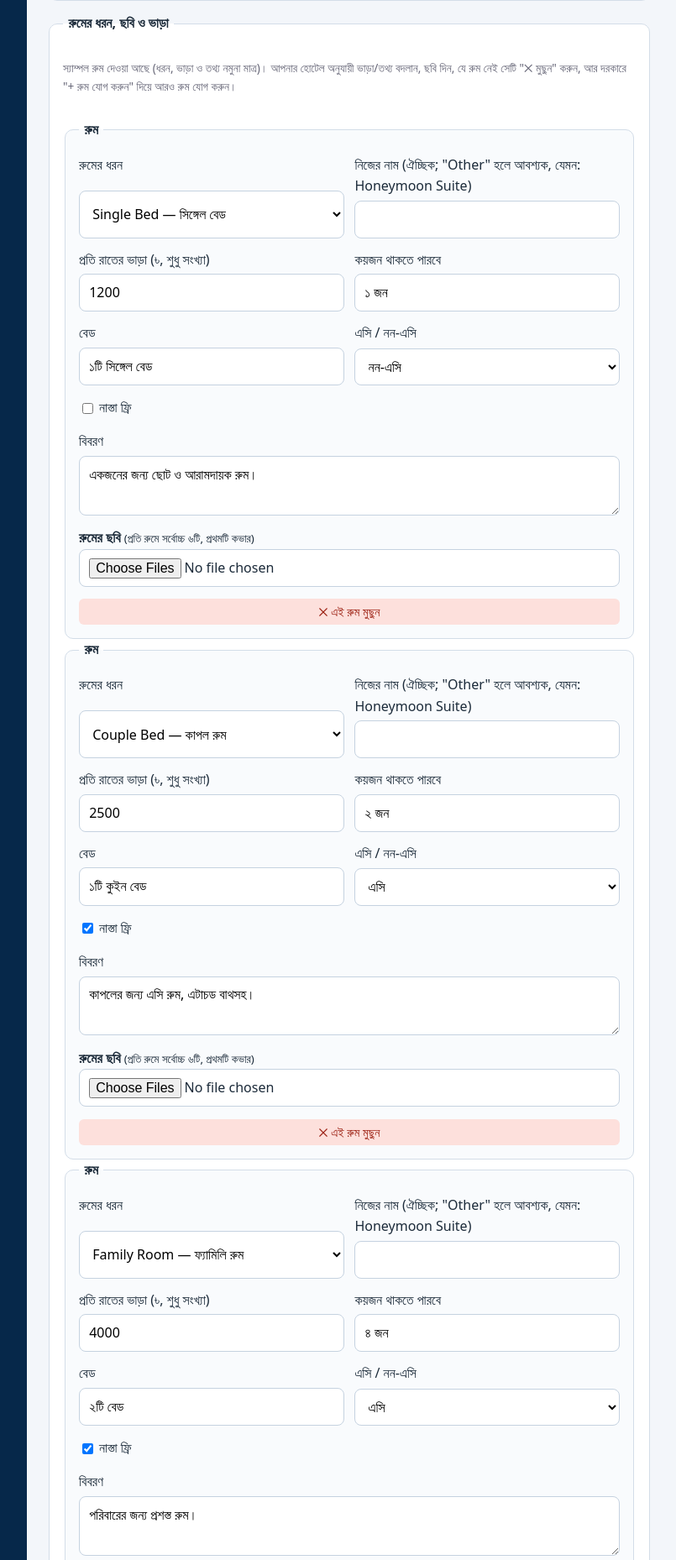
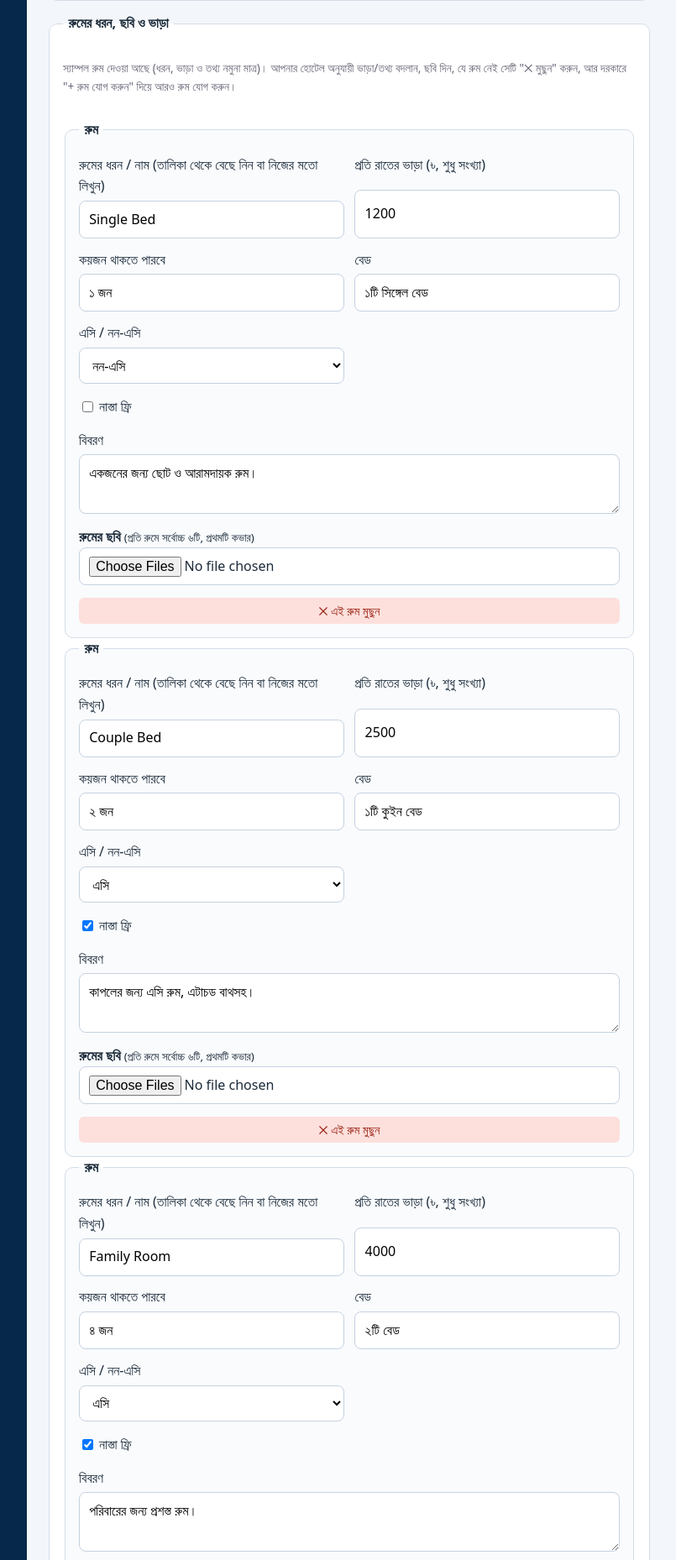
Before and after one commit to arifbillahcse/canvas-holidy-saintmartin-booking-website, a PHP site: page /admin/hotel_edit.php in a window 1280 px wide. Shown: the part 1048-2906 px from the top of the page at 84% size, without its empty margins (198-1003 px from the left). Run offline with PHP 8.4, Linux system fonts and the light colour scheme; the visitor is signed in with stand-in values (Sample User, id 1); tables that the repository leaves empty or names only in its code hold one stand-in row (values such as "Sample post"); some libraries are stand-ins or nearby versions.

Commit message:
Room type is a free-text label with suggestions (admin and owners can use any custom label)
Co-Authored-By: Claude Sonnet 5.5 <noreply@anthropic.com>
Claude-Session: https://claude.ai/code/session_01H7FP5X8CQicTCyN19bpaa6

```diff
--- a/includes/hotel_form.php
+++ b/includes/hotel_form.php
@@ -5,18 +5,15 @@ require_once __DIR__ . '/hotels.php';
 
 function hotel_room_block($i, array $r, string $assetPrefix): string
 {
-    $r += ['id' => 0, 'type' => 'single', 'name' => '', 'price' => '', 'persons' => '', 'beds' => '', 'ac' => 1, 'breakfast' => 0, 'description' => '', 'images' => []];
+    $r += ['id' => 0, 'type' => '', 'name' => '', 'price' => '', 'persons' => '', 'beds' => '', 'ac' => 1, 'breakfast' => 0, 'description' => '', 'images' => []];
     ob_start(); ?>
 <fieldset class="room-block">
   <legend>রুম</legend>
   <input type="hidden" name="rooms[<?= e($i) ?>][id]" value="<?= (int)$r['id'] ?>">
   <div class="two-col">
-    <label>রুমের ধরন
-      <select name="rooms[<?= e($i) ?>][type]" data-room-type>
-        <?php foreach (ROOM_TYPES as $k => [$lbl, $ico, $hint]): ?><option value="<?= e($k) ?>" <?= $r['type'] === $k ? 'selected' : '' ?>><?= e($lbl . ' — ' . $hint) ?></option><?php endforeach; ?>
-      </select>
+    <label>রুমের ধরন / নাম (তালিকা থেকে বেছে নিন বা নিজের মতো লিখুন)
+      <input name="rooms[<?= e($i) ?>][label]" value="<?= e(room_label($r)) ?>" list="roomTypeList" maxlength="120" placeholder="যেমন: AC Room, Single Bed, Honeymoon Suite" data-room-label autocomplete="off">
     </label>
-    <label>নিজের নাম (ঐচ্ছিক; "Other" হলে আবশ্যক, যেমন: Honeymoon Suite)<input name="rooms[<?= e($i) ?>][name]" value="<?= e($r['name']) ?>" maxlength="120"></label>
     <label>প্রতি রাতের ভাড়া (৳, শুধু সংখ্যা)<input name="rooms[<?= e($i) ?>][price]" value="<?= e($r['price'] ? $r['price'] : '') ?>" inputmode="numeric" placeholder="2500"></label>
     <label>কয়জন থাকতে পারবে<input name="rooms[<?= e($i) ?>][persons]" value="<?= e($r['persons']) ?>" placeholder="২ জন"></label>
     <label>বেড<input name="rooms[<?= e($i) ?>][beds]" value="<?= e($r['beds']) ?>" placeholder="১টি কুইন বেড"></label>
@@ -76,6 +73,7 @@ function hotel_form_fields(array $snap, bool $admin, string $assetPrefix): void
         echo hotel_room_block($i, $r, $assetPrefix);
         $max = $i;
     } ?></div>
+  <datalist id="roomTypeList"><?php foreach (ROOM_TYPES as $k => [$lbl, $ico, $hint]): if ($k === 'other') continue; ?><option value="<?= e($lbl) ?>"><?= e($hint) ?></option><?php endforeach; ?></datalist>
   <template id="roomTpl"><?= hotel_room_block('__I__', ['ac' => 1], $assetPrefix) ?></template>
   <button type="button" class="sm" id="addRoom">+ রুম যোগ করুন</button>
 </fieldset>
@@ -88,13 +86,14 @@ function hotel_form_fields(array $snap, bool $admin, string $assetPrefix): void
     wrap.appendChild(d.firstElementChild);
   }
   document.getElementById('addRoom').addEventListener('click', add);
-  // Picking "AC Room" / "Non-AC Room" also sets the AC field of that room.
-  wrap.addEventListener('change', function (e) {
-    var t = e.target.closest('[data-room-type]');
+  // Typing/picking "AC Room" / "Non-AC Room" also sets the AC field of that room.
+  wrap.addEventListener('input', function (e) {
+    var t = e.target.closest('[data-room-label]');
     if (!t) return;
+    var v = t.value.trim().toLowerCase();
     var ac = t.closest('.room-block').querySelector('select[name$="[ac]"]');
-    if (ac && t.value === 'ac') ac.value = '1';
-    if (ac && t.value === 'nonac') ac.value = '0';
+    if (ac && (v === 'ac room' || v === 'এসি রুম')) ac.value = '1';
+    if (ac && (v === 'non-ac room' || v === 'নন-এসি রুম')) ac.value = '0';
   });
   wrap.addEventListener('click', function (e) {
     var b = e.target.closest('[data-remove-room]');
--- a/includes/hotels.php
+++ b/includes/hotels.php
@@ -34,15 +34,27 @@ function sample_rooms(): array
     ];
 }
 
+// Free-text room label -> [type key, custom name]. A label matching a standard type (English or Bangla,
+// any case) uses that type; anything else is a custom label stored as type "other" with the name.
+function room_type_from_label(string $label): array
+{
+    $label = trim($label);
+    if ($label === '') {
+        return ['', ''];
+    }
+    $l = mb_strtolower($label);
+    foreach (ROOM_TYPES as $k => [$name, , $hint]) {
+        if ($k !== 'other' && ($l === mb_strtolower($name) || $l === mb_strtolower($hint))) {
+            return [$k, ''];
+        }
+    }
+    return ['other', $label];
+}
+
 function room_label(array $r): string
 {
-    if (($r['type'] ?? 'other') === 'other' || trim((string)($r['name'] ?? '')) !== '') {
-        $n = trim((string)($r['name'] ?? ''));
-        if ($n !== '') {
-            return $n;
-        }
-    }
-    return ROOM_TYPES[$r['type'] ?? 'other'][0] ?? 'Room';
+    $n = trim((string)($r['name'] ?? ''));
+    return $n !== '' ? $n : (ROOM_TYPES[$r['type'] ?? ''][0] ?? '');
 }
 
 function room_icon(array $r): string
@@ -275,17 +287,17 @@ function hotel_collect(array $base, bool $admin): array
             }
             $rid = (int)($r['id'] ?? 0);
             $old = $baseRooms[$rid] ?? null;
-            $type = isset(ROOM_TYPES[$r['type'] ?? '']) ? $r['type'] : 'other';
-            $name = clean_text($r['name'] ?? '', 120);
+            [$type, $name] = room_type_from_label(clean_text($r['label'] ?? '', 120));
             $price = normalize_price($r['price'] ?? '');
             $rm = array_map('strval', (array)($r['img_remove'] ?? []));
             $images = $old ? array_values(array_diff($old['images'] ?? [], $rm)) : [];
             $files = uploaded_list('room_images', $i);
-            if ($name === '' && $price === 0 && !$files && !$images && clean_text($r['description'] ?? '', 5) === '') {
+            $blank = $name === '' && $type === '' && $price === 0 && !$files && !$images && clean_text($r['description'] ?? '', 5) === '';
+            if ($blank) {
                 continue; // blank row
             }
-            if ($type === 'other' && $name === '') {
-                throw new RuntimeException('"Other" রুমের একটি নাম দিন (যেমন: Budget Room)।');
+            if ($type === '') {
+                throw new RuntimeException('প্রতিটি রুমের একটি ধরন/নাম লিখুন বা তালিকা থেকে বেছে নিন (যেমন: AC Room, Honeymoon Suite)।');
             }
             foreach ($files as $file) {
                 if (count($images) >= MAX_ROOM_IMAGES) {
```
